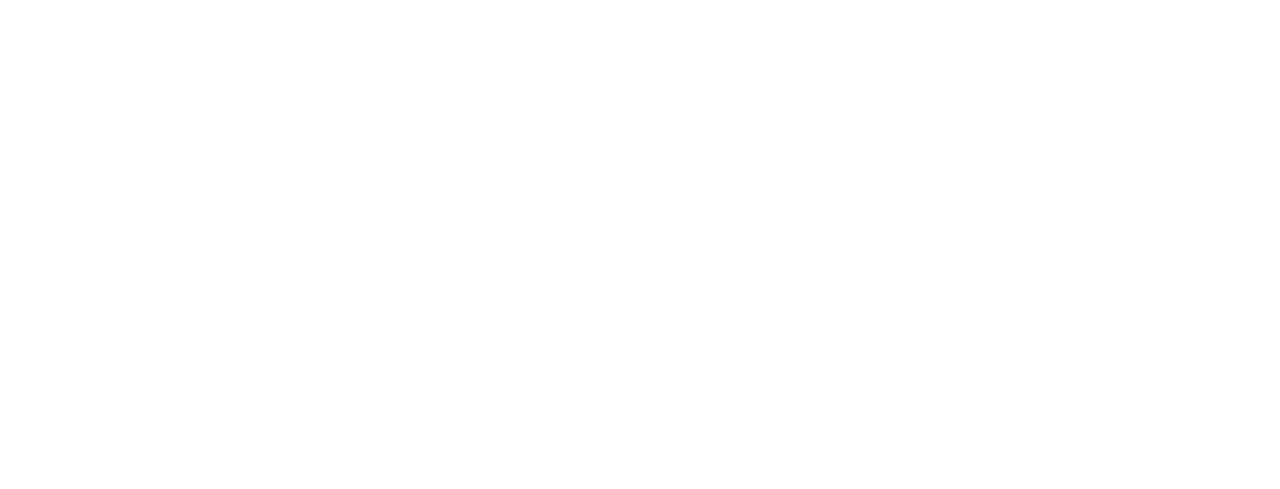
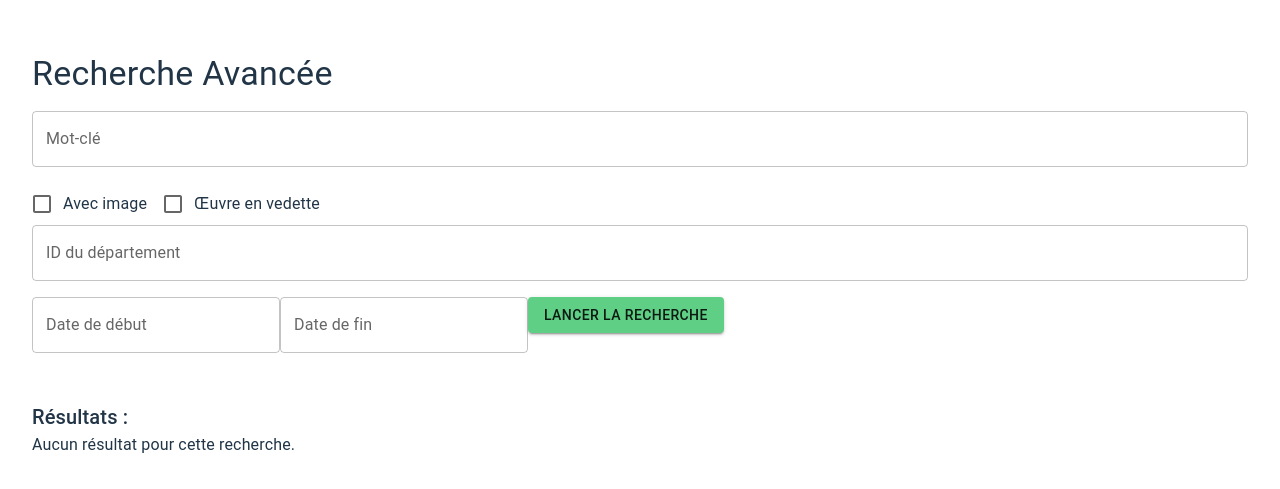
Before and after one commit to Savaira-Talaat/museum, a React (Vite) app: page /advanced-search in a window 1280 px wide. Before the commit this address had no page. Shown: the part 193-682 px from the top of the page. Built offline with nearby package versions, Linux system fonts and the light colour scheme.

Commit message:
feat: implementation of advanced search

```diff
--- a/package.json
+++ b/package.json
@@ -15,6 +15,7 @@
     "@mui/icons-material": "^7.1.0",
     "@mui/material": "^7.1.0",
     "@tanstack/react-query": "^5.77.2",
+    "axios": "^1.9.0",
     "react": "^19.1.0",
     "react-dom": "^19.1.0",
     "react-router-dom": "^7.6.0",
@@ -25,6 +26,7 @@
     "@eslint/js": "^9.25.0",
     "@types/react": "^19.1.2",
     "@types/react-dom": "^19.1.2",
+    "@types/react-slider": "^1.3.6",
     "@vitejs/plugin-react-swc": "^3.9.0",
     "eslint": "^9.25.0",
     "eslint-plugin-react-hooks": "^5.2.0",
--- a/src/components/CustomAppBar.tsx
+++ b/src/components/CustomAppBar.tsx
@@ -2,9 +2,11 @@
 import SearchIcon from '@mui/icons-material/Search';
 import MoodIcon from '@mui/icons-material/Mood';
 import { useEffect, useState } from "react";
+import { useNavigate } from "react-router-dom";
 
 function customAppBar() {
     const [search, setSearch] = useState<string>("");
+    const navigate = useNavigate();
 
     const doSearch = () => {
         // TODO Fill with some behavior
@@ -17,7 +19,7 @@
                 <MoodIcon sx={{ml: 4}}/>
                 <Stack direction="row" spacing={2} sx={{marginLeft: "20px"}}>
                     <Button variant="contained">Home</Button>
-                    <Button variant="contained">Advanced Search</Button>
+                    <Button variant="contained" onClick={() => navigate("advanced-search")}>Advanced Search</Button>
                 </Stack>
                 <Box sx={{ display: 'flex', alignItems: 'center' }}>
                     <IconButton aria-label="search" onClick={doSearch}>
--- a/src/main.tsx
+++ b/src/main.tsx
@@ -8,6 +8,7 @@
 import { createTheme, ThemeProvider } from '@mui/material/styles';
 import {themeOptions} from "./constants/theme.ts";
 import { QueryClient, QueryClientProvider } from '@tanstack/react-query'
+import AdvancedSearch from './pages/AdvancedSearch.tsx'
 
 const queryClient = new QueryClient();
 createRoot(document.getElementById('root')!).render(
@@ -19,6 +20,7 @@
             <Route index element={<App />}></Route>
             <Route path='search' element={<Search/>}></Route>
             <Route path="object/:id" element={<ObjectPage/>}></Route>
+            <Route path="advanced-search" element={<AdvancedSearch />} />
           </Routes>
         </BrowserRouter>
       </QueryClientProvider>
--- /dev/null
+++ b/src/pages/AdvancedSearch.tsx
@@ -0,0 +1,151 @@
+import { useState } from "react";
+import {
+  Box,
+  TextField,
+  Button,
+  Checkbox,
+  FormControlLabel,
+  Typography,
+} from "@mui/material";
+import { advancedSearch } from "../queries/advancedSearch";
+import { API_URL } from "../constants";
+
+interface ItemDetails {
+  title?: string;
+  department?: string;
+  objectDate?: string;
+  [key: string]: any;
+}
+
+function AdvancedSearch() {
+  const [query, setQuery] = useState("");
+  const [hasImages, setHasImages] = useState(false);
+  const [isHighlight, setIsHighlight] = useState(false);
+  const [departmentId, setDepartmentId] = useState("");
+  const [dateBegin, setDateBegin] = useState("");
+  const [dateEnd, setDateEnd] = useState("");
+  const [results, setResults] = useState<ItemDetails[]>([]);
+  const [error, setError] = useState<string | null>(null);
+
+  const handleSearch = async () => {
+    setError(null);
+    setResults([]);
+
+    try {
+      const resultIds = await advancedSearch({
+        q: query || "*",
+        hasImages,
+        isHighlight,
+        departmentId: departmentId || undefined,
+        dateBegin: dateBegin || undefined,
+        dateEnd: dateEnd || undefined,
+      });
+
+      const details = await Promise.all(
+        resultIds.slice(0, 10).map(async (id: any) => {
+          const res = await fetch(`${API_URL}/items/${id}`);
+          const data = await res.json();
+          console.log(data);
+          return {
+            title: data.title || data.name || "Sans titre",
+            department: data.department || data.dept || "N/A",
+            objectDate: data.objectDate || data.date || "N/A",
+          };
+        })
+      );
+
+      setResults(details);
+    } catch (err) {
+      console.error("Erreur de recherche :", err);
+      setError("Une erreur est survenue lors de la recherche.");
+    }
+  };
+
+  return (
+    <Box sx={{ mt: 12, p: 4 }}>
+      <Typography variant="h4" sx={{ mb: 2 }}>
+        Recherche Avancée
+      </Typography>
+
+      <TextField
+        label="Mot-clé"
+        value={query}
+        onChange={(e) => setQuery(e.target.value)}
+        fullWidth
+        sx={{ mb: 2 }}
+      />
+
+      <FormControlLabel
+        control={
+          <Checkbox
+            checked={hasImages}
+            onChange={(e) => setHasImages(e.target.checked)}
+          />
+        }
+        label="Avec image"
+      />
+
+      <FormControlLabel
+        control={
+          <Checkbox
+            checked={isHighlight}
+            onChange={(e) => setIsHighlight(e.target.checked)}
+          />
+        }
+        label="Œuvre en vedette"
+      />
+
+      <TextField
+        label="ID du département"
+        value={departmentId}
+        onChange={(e) => setDepartmentId(e.target.value)}
+        fullWidth
+        sx={{ mb: 2 }}
+      />
+
+      <TextField
+        label="Date de début"
+        type="number"
+        value={dateBegin}
+        onChange={(e) => setDateBegin(e.target.value)}
+        sx={{ mb: 2 }}
+      />
+
+      <TextField
+        label="Date de fin"
+        type="number"
+        value={dateEnd}
+        onChange={(e) => setDateEnd(e.target.value)}
+        sx={{ mb: 2 }}
+      />
+
+      <Button variant="contained" onClick={handleSearch}>
+        Lancer la recherche
+      </Button>
+
+      {error && (
+        <Typography color="error" sx={{ mt: 2 }}>
+          {error}
+        </Typography>
+      )}
+
+      <Box sx={{ mt: 4 }}>
+        <Typography variant="h6">Résultats :</Typography>
+        {results.length > 0 ? (
+          <ul>
+            {results.map((item, index) => (
+              <li key={index}>
+                <strong>{item.title}</strong> - Département : {item.department} -{" "}
+                Date : {item.objectDate}
+              </li>
+            ))}
+          </ul>
+        ) : (
+          <Typography>Aucun résultat pour cette recherche.</Typography>
+        )}
+      </Box>
+    </Box>
+  );
+}
+
+export default AdvancedSearch;
--- /dev/null
+++ b/src/queries/advancedSearch.ts
@@ -0,0 +1,32 @@
+import { API_URL } from "../constants";
+
+export const advancedSearch = async (params: {
+  q: string;
+  hasImages?: boolean;
+  isHighlight?: boolean;
+  departmentId?: string;
+  dateBegin?: string;
+  dateEnd?: string;
+}) => {
+  const queryParams: Record<string, string> = {
+    q: params.q || "*",
+  };
+
+  if (params.hasImages !== undefined) queryParams.hasImages = String(params.hasImages);
+  if (params.isHighlight !== undefined) queryParams.isHighlight = String(params.isHighlight);
+  if (params.departmentId) queryParams.departmentId = params.departmentId;
+  if (params.dateBegin) queryParams.dateBegin = params.dateBegin;
+  if (params.dateEnd) queryParams.dateEnd = params.dateEnd;
+
+  const queryString = new URLSearchParams(queryParams).toString();
+
+  const response = await fetch(`${API_URL}/search?${queryString}`);
+
+  if (!response.ok) {
+    throw new Error(`Erreur API : ${response.statusText}`);
+  }
+
+  const data = await response.json();
+
+  return data.objectIDs || [];
+};
--- a/src/queries/objects.ts
+++ b/src/queries/objects.ts
@@ -1,4 +1,4 @@
-const API_URL = "https://collectionapi.metmuseum.org/public/collection/v1";
+import { API_URL } from "../constants";
 
 export async function getHighlightedObjects() {
     const res = await fetch(`${API_URL}/search?isHighlight=true&q=*`);
@@ -8,7 +8,7 @@
     const ids = data.objectIDs.slice(0, 15);
 
     const objects = await Promise.all(
-        ids.map(id =>
+        ids.map((id: any) =>
             fetch(`${API_URL}/objects/${id}`).then(r => r.json())
         )
     );
```
Also changed, not shown: src/components/SearchResultCard.tsx (added, +91 -0 lines), 1 other file (tests, documents, lock files or other folders).
